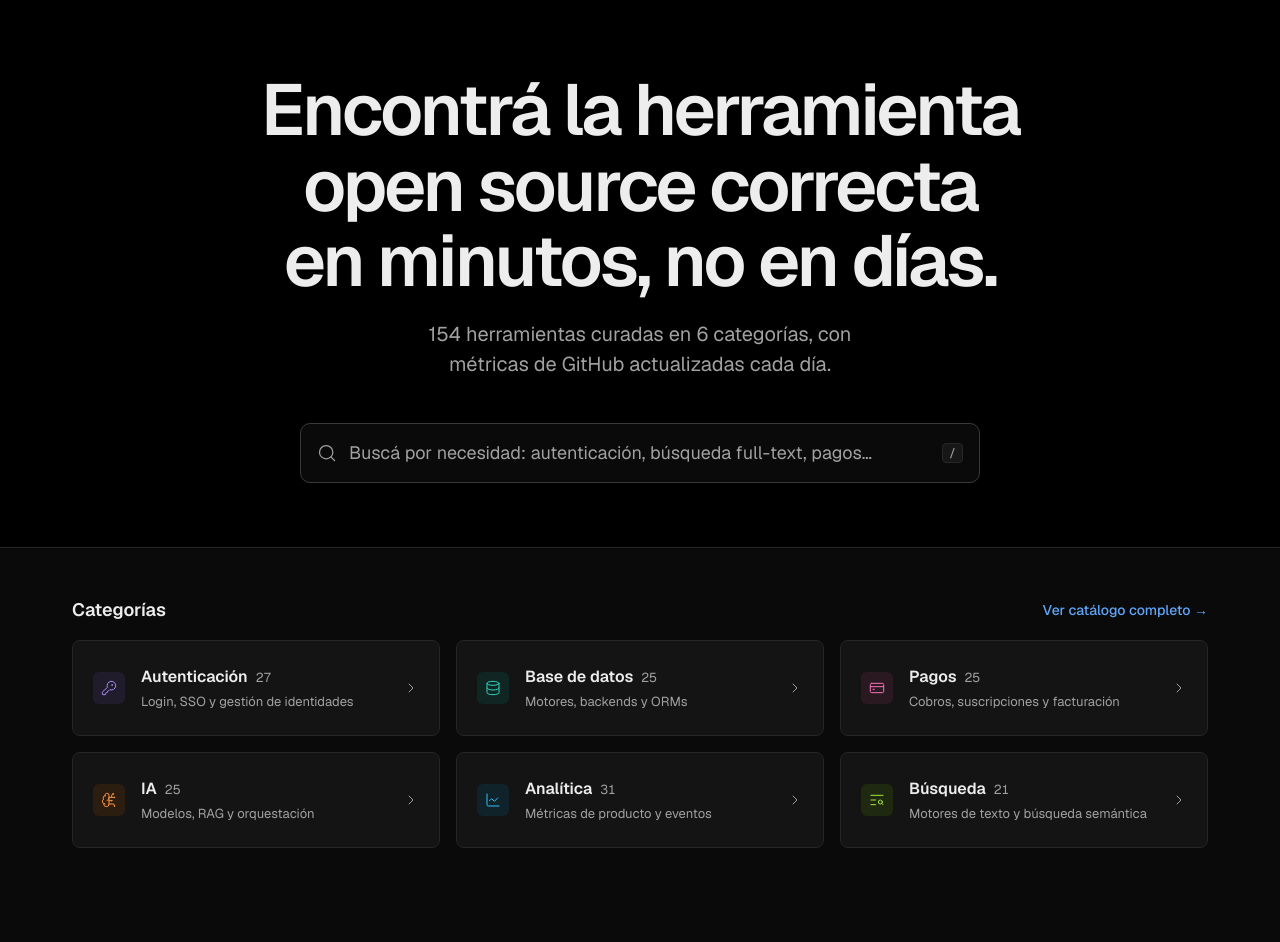
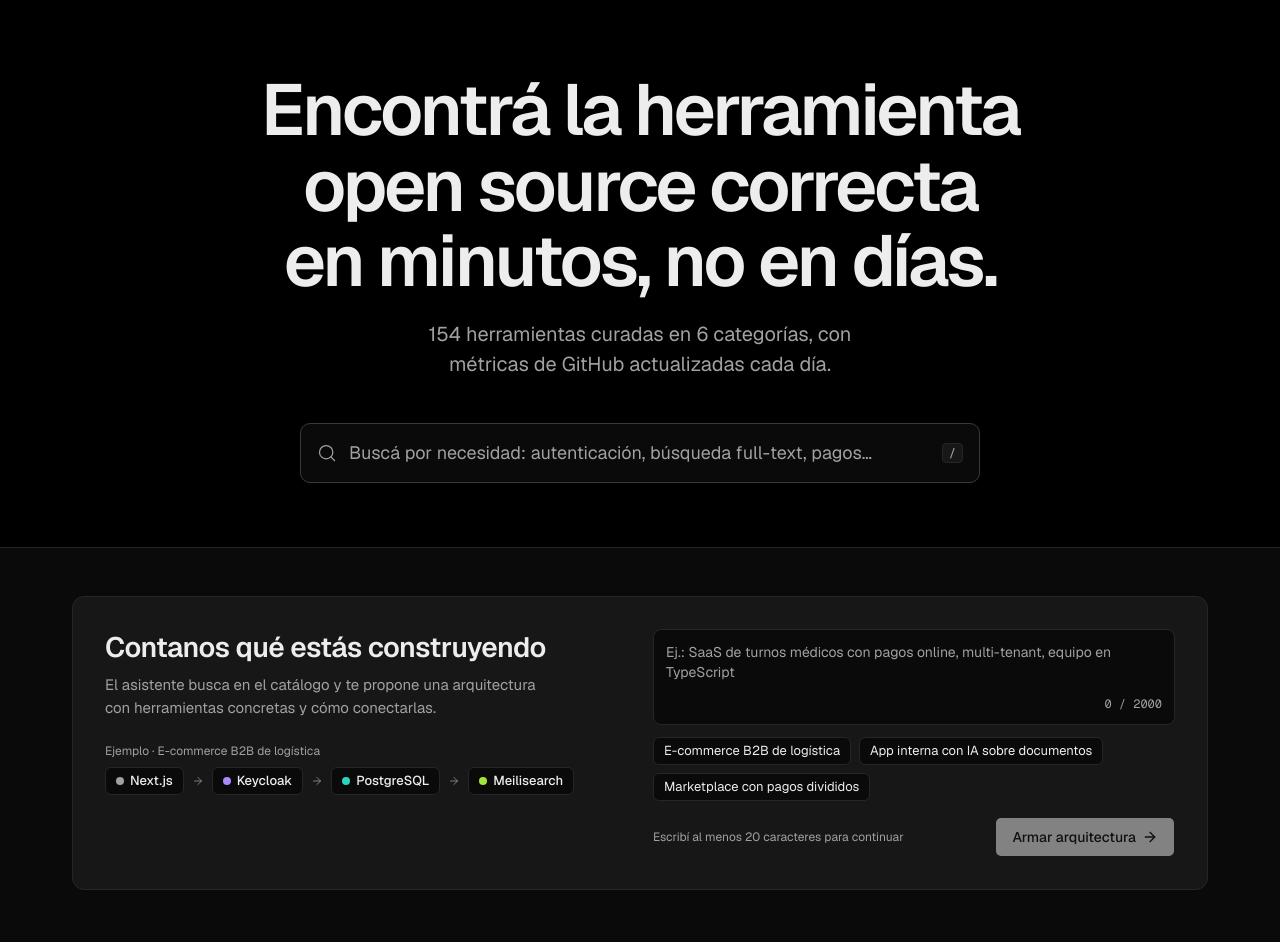
Before and after one commit to No-Country-simulation/S10-26-equipo-8-OpenBridge, a Next.js app in the folder frontend/: page / in a window 1280 px wide. Shown: the top 942 px of the page. Before the commit the page ends 896 px from the top, so only its background shows below. Built offline with nearby package versions, Linux system fonts and the light colour scheme.

Commit message:
feat(web): add assistant panel to home [OB-21]

```diff
--- a/frontend/src/app/page.tsx
+++ b/frontend/src/app/page.tsx
@@ -1,5 +1,6 @@
 import Link from 'next/link';
 import { Suspense } from 'react';
+import { AssistantPanel } from '@/components/assistant-panel';
 import { CategoryCard } from '@/components/category-card';
 import { CategoryGrid, CategoryGridSkeleton } from '@/components/category-grid';
 import { Hero } from '@/components/hero';
@@ -22,6 +23,10 @@ export default function Home() {
     <main className="flex-1">
       <Hero />
       <div className="mx-auto w-full max-w-300 px-4 py-8 sm:px-8 sm:py-12">
+        <div className="mb-10 sm:mb-12">
+          <AssistantPanel />
+        </div>
+
         <div className="mb-4 flex items-center justify-between">
           <h2 className="text-lg font-semibold">Categorías</h2>
           <Link href="/catalogo" className="text-sm font-medium text-link">
--- /dev/null
+++ b/frontend/src/components/assistant-panel.tsx
@@ -0,0 +1,143 @@
+'use client';
+
+import { useRef, useState } from 'react';
+import { ArrowRight } from 'lucide-react';
+import { CategoryDot } from '@/components/category-dot';
+import { Button } from '@/components/ui/button';
+
+// Campo `description` de POST /assistant/proposals: de 20 a 2.000 caracteres (contrato v1, OB-35).
+const MIN_LENGTH = 20;
+const MAX_LENGTH = 2000;
+
+const examples = [
+  'E-commerce B2B de logística',
+  'App interna con IA sobre documentos',
+  'Marketplace con pagos divididos',
+];
+
+const chip =
+  'inline-flex h-7 items-center gap-1.5 rounded-md border border-border bg-background px-2.5 text-[13px] text-foreground';
+
+function FlowStep({ name, slug }: { name: string; slug?: string }) {
+  return (
+    <span className={`${chip} font-medium`}>
+      {slug ? (
+        <CategoryDot slug={slug} />
+      ) : (
+        <span aria-hidden="true" className="size-2 shrink-0 rounded-full bg-muted-foreground" />
+      )}
+      {name}
+    </span>
+  );
+}
+
+function FlowArrow() {
+  return <ArrowRight className="size-3 text-muted-foreground" strokeWidth={1.5} aria-hidden="true" />;
+}
+
+export function AssistantPanel() {
+  const formRef = useRef<HTMLFormElement>(null);
+  const textareaRef = useRef<HTMLTextAreaElement>(null);
+  const [text, setText] = useState('');
+
+  const length = text.trim().length;
+  const isValid = length >= MIN_LENGTH;
+
+  function fillExample(example: string) {
+    setText(example);
+    textareaRef.current?.focus();
+  }
+
+  return (
+    <section
+      aria-labelledby="assistant-title"
+      className="flex flex-col gap-8 rounded-xl border border-border bg-muted p-5 sm:p-8 md:flex-row md:gap-12"
+    >
+      <div className="flex flex-col gap-2 md:w-125 md:shrink-0">
+        <h2
+          id="assistant-title"
+          className="text-2xl font-semibold leading-8 tracking-[-0.02em] text-foreground md:text-[28px] md:leading-9"
+        >
+          Contanos qué estás construyendo
+        </h2>
+        <p className="max-w-110 text-[15px] leading-[23px] text-muted-foreground">
+          El asistente busca en el catálogo y te propone una arquitectura con herramientas
+          concretas y cómo conectarlas.
+        </p>
+
+        <p className="mt-4 text-xs text-muted-foreground">
+          Ejemplo · E-commerce B2B de logística
+        </p>
+        <div className="flex flex-wrap items-center gap-2" aria-hidden="true">
+          <FlowStep name="Next.js" />
+          <FlowArrow />
+          <FlowStep name="Keycloak" slug="auth" />
+          <FlowArrow />
+          <FlowStep name="PostgreSQL" slug="database" />
+          <FlowArrow />
+          <FlowStep name="Meilisearch" slug="search" />
+        </div>
+      </div>
+
+      <form
+        ref={formRef}
+        action="/asistente"
+        onSubmit={(e) => {
+          if (!isValid) e.preventDefault();
+        }}
+        className="flex min-w-0 flex-1 flex-col gap-3"
+      >
+        <label className="sr-only" htmlFor="assistant-description">
+          Descripción de lo que estás construyendo
+        </label>
+        <div className="flex h-24 flex-col justify-between rounded-lg border border-border bg-background p-3 focus-within:border-foreground/40">
+          <textarea
+            id="assistant-description"
+            ref={textareaRef}
+            name="description"
+            value={text}
+            maxLength={MAX_LENGTH}
+            onChange={(e) => setText(e.target.value)}
+            onKeyDown={(e) => {
+              if ((e.metaKey || e.ctrlKey) && e.key === 'Enter') {
+                e.preventDefault();
+                if (isValid) formRef.current?.requestSubmit();
+              }
+            }}
+            aria-describedby="assistant-hint"
+            placeholder="Ej.: SaaS de turnos médicos con pagos online, multi-tenant, equipo en TypeScript"
+            className="min-h-0 w-full flex-1 resize-none bg-transparent text-sm leading-5 text-foreground outline-none placeholder:text-muted-foreground"
+          />
+          <span className="text-right font-mono text-xs text-muted-foreground">
+            {text.length} / {MAX_LENGTH}
+          </span>
+        </div>
+
+        <div className="flex flex-wrap gap-2">
+          {examples.map((example) => (
+            <button
+              key={example}
+              type="button"
+              onClick={() => fillExample(example)}
+              className={`${chip} transition-colors hover:border-border-strong hover:bg-muted focus-visible:outline-2 focus-visible:outline-offset-1 focus-visible:outline-foreground/40`}
+            >
+              {example}
+            </button>
+          ))}
+        </div>
+
+        <div className="mt-1 flex flex-col gap-3 sm:flex-row sm:items-center sm:justify-between">
+          <p id="assistant-hint" aria-live="polite" className="text-xs text-muted-foreground">
+            {isValid
+              ? 'Se abre en el Asistente · ⌘ Enter para enviar'
+              : `Escribí al menos ${MIN_LENGTH} caracteres para continuar`}
+          </p>
+          <Button type="submit" disabled={!isValid} className="h-10 rounded-md px-4">
+            Armar arquitectura
+            <ArrowRight aria-hidden="true" />
+          </Button>
+        </div>
+      </form>
+    </section>
+  );
+}
```
